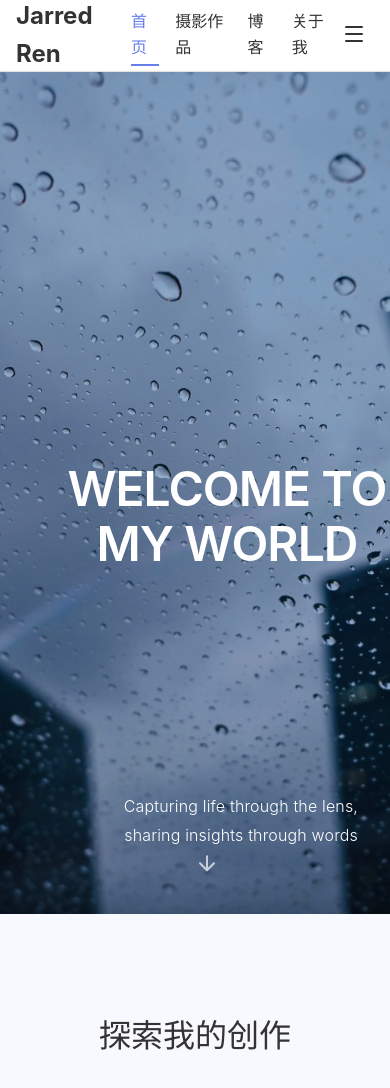
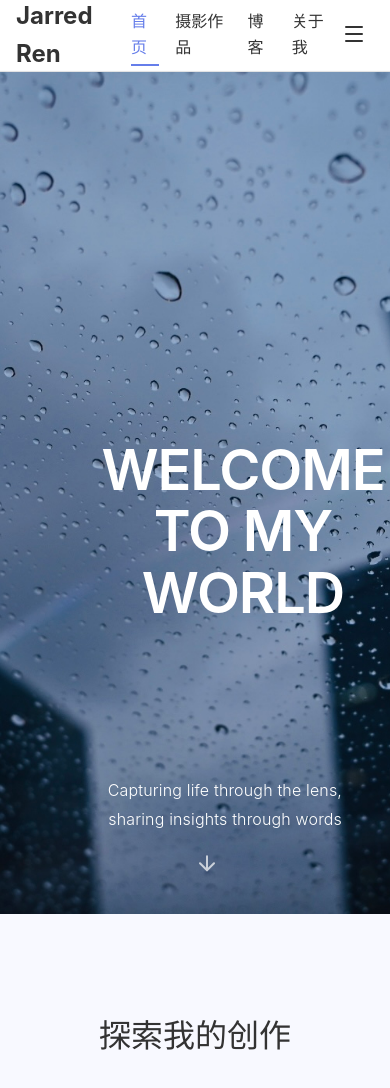
Before and after one commit to JarredRbw/Personal-Website, a React (Vite) app: page / in a window 390 px wide. Shown: the top 1088 px of the page. Built offline with nearby package versions, Linux system fonts and the light colour scheme.

Commit message:
Make typography more spacious and bold for a grander feel

```diff
--- a/src/pages/Home.css
+++ b/src/pages/Home.css
@@ -12,43 +12,43 @@
 
 .hero-content {
   position: absolute;
-  top: 3rem;
-  left: 3rem;
+  top: 4rem;
+  left: 4rem;
   z-index: 100;
-  max-width: 700px;
+  max-width: 800px;
   padding: 0;
   text-align: left;
 }
 
 .hero-subtitle-container {
   position: absolute;
-  bottom: 3rem;
-  right: 3rem;
+  bottom: 4rem;
+  right: 4rem;
   z-index: 100;
-  max-width: 400px;
+  max-width: 500px;
   text-align: right;
 }
 
 .hero h1 {
-  font-size: 4.5rem;
+  font-size: 5.5rem;
   font-weight: 600;
   margin-bottom: 0;
   letter-spacing: -0.02em;
-  line-height: 1.1;
+  line-height: 1.05;
   font-family: -apple-system, BlinkMacSystemFont, 'SF Pro Display', 'Helvetica Neue', Helvetica, Arial, sans-serif;
 }
 
 .hero-title {
   letter-spacing: -0.02em !important;
-  line-height: 1.1 !important;
+  line-height: 1.05 !important;
   font-weight: 600 !important;
 }
 
 .hero-subtitle {
-  font-size: 1.1rem;
-  line-height: 1.5;
+  font-size: 1.3rem;
+  line-height: 1.6;
   margin: 0;
-  opacity: 0.85;
+  opacity: 0.9;
   font-weight: 400;
   letter-spacing: -0.01em;
   font-family: -apple-system, BlinkMacSystemFont, 'SF Pro Text', 'Helvetica Neue', Helvetica, Arial, sans-serif;
@@ -217,32 +217,32 @@
 /* 响应式设计 */
 @media (max-width: 768px) {
   .hero-content {
-    top: 2rem;
-    left: 2rem;
-    max-width: calc(100% - 4rem);
+    top: 3rem;
+    left: 3rem;
+    max-width: calc(100% - 6rem);
   }
 
   .hero-subtitle-container {
-    bottom: 2rem;
-    right: 2rem;
-    max-width: calc(100% - 4rem);
+    bottom: 3rem;
+    right: 3rem;
+    max-width: calc(100% - 6rem);
   }
 
   .hero h1 {
-    font-size: 3rem;
-    line-height: 1.15;
+    font-size: 3.5rem;
+    line-height: 1.1;
     font-weight: 600;
   }
 
   .hero-title {
-    font-size: 3rem !important;
-    line-height: 1.15 !important;
+    font-size: 3.5rem !important;
+    line-height: 1.1 !important;
     font-weight: 600 !important;
   }
 
   .hero-subtitle {
-    font-size: 1rem;
-    line-height: 1.4;
+    font-size: 1.1rem;
+    line-height: 1.5;
     font-weight: 400;
   }
 
```
